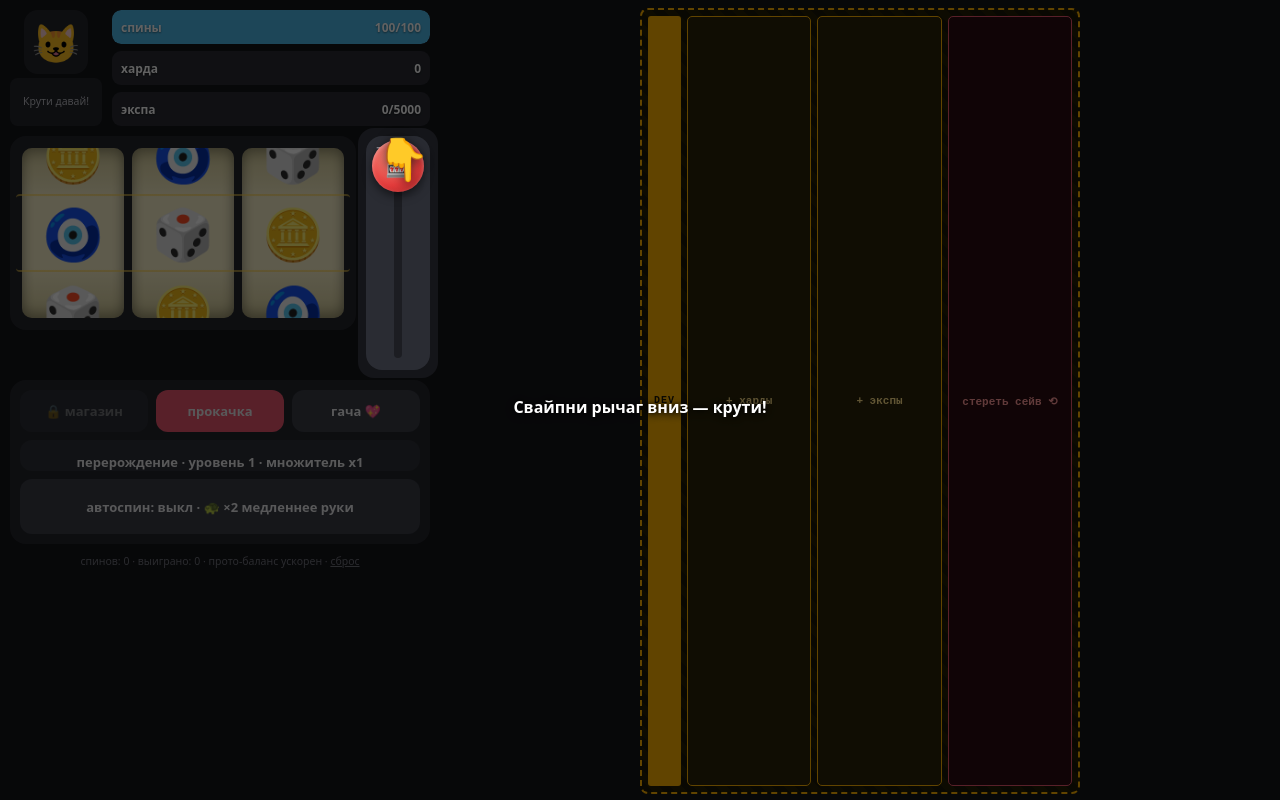
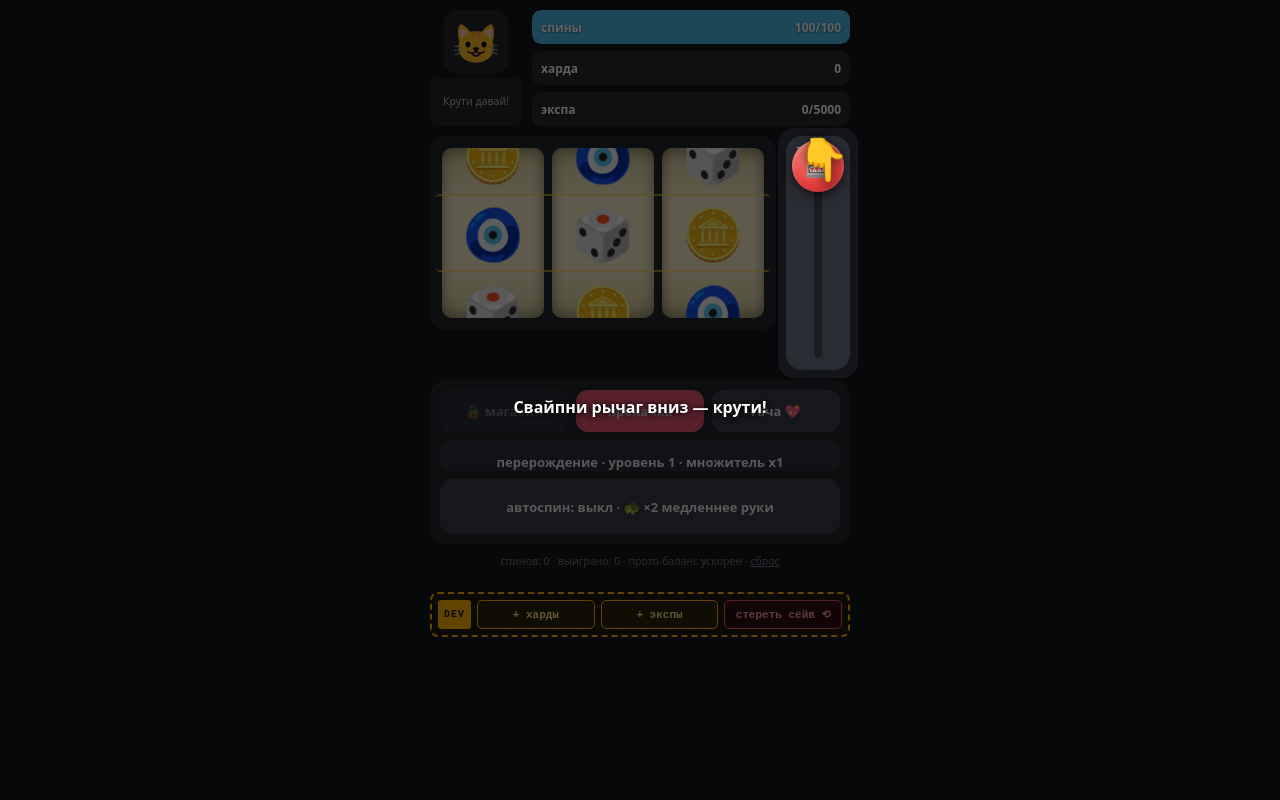
Before and after one commit to Dtruskov/gamblecore-pages, a plain HTML site: page index.html in a window 1280 px wide. Drawn offline with Linux system fonts and the light colour scheme.

Commit message:
update 2026-06-13_15-10

```diff
--- a/index.html
+++ b/index.html
@@ -183,7 +183,7 @@
 
   /* ═══ DEV-ПАНЕЛЬ — УДАЛИТЬ ПЕРЕД РЕЛИЗОМ (этот CSS + блок #devPanel в разметке + обработчики в JS) ═══ */
   #devPanel {
-    margin: 8px auto 6px; width: min(92%, 440px); box-sizing: border-box;
+    margin-top: 10px; flex-shrink: 0;
     display: flex; align-items: stretch; gap: 6px; padding: 6px;
     border: 2px dashed #ffb300; border-radius: 8px;
     background: repeating-linear-gradient(45deg, #1a1607, #1a1607 8px, #221d05 8px, #221d05 16px);
@@ -408,7 +408,6 @@
     спинов: <span id="stSpins">0</span> · выиграно: <span id="stWon">0</span> ·
     прото-баланс ускорен · <a href="#" id="resetLink">сброс</a>
   </footer>
-</div>
 
   <!-- ═══ DEV-ПАНЕЛЬ — УДАЛИТЬ ПЕРЕД РЕЛИЗОМ (этот блок + #devPanel в CSS + секция «dev-кнопки» в JS) ═══ -->
   <div id="devPanel">
@@ -418,6 +417,7 @@
     <button id="devWipe">стереть сейв ⟲</button>
   </div>
   <!-- ═══ /DEV-ПАНЕЛЬ ═══ -->
+</div>
 
 <div class="overlay" id="upgOverlay">
   <div class="sheet">
```
Lines whose indentation alone changed are shown as unchanged.
